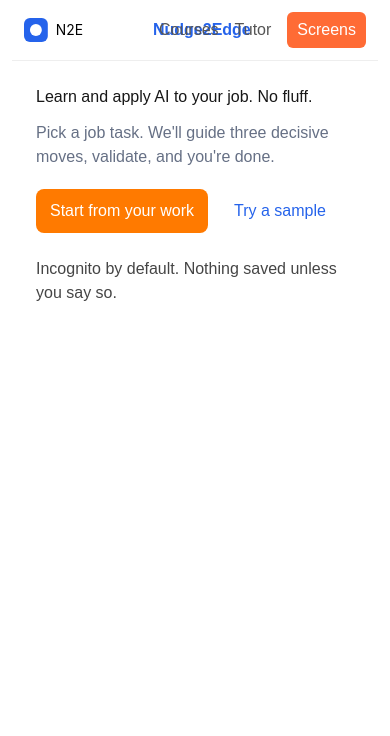
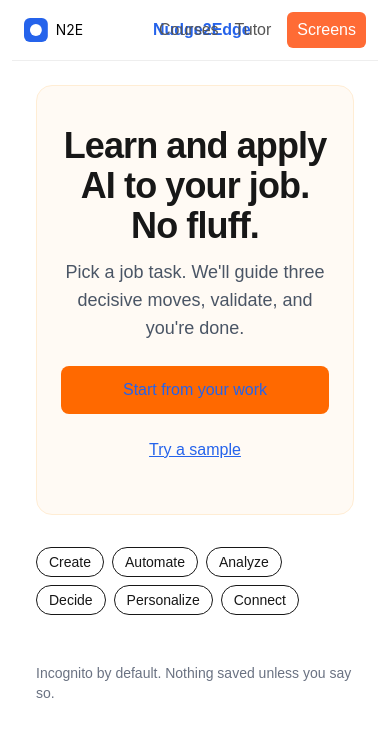
Before and after one commit to mukund-n2e/ai-tutor-ui, a Next.js app: page / in a window 390 px wide. Shown: the top 736 px of the page. Built offline with nearby package versions, Linux system fonts and the light colour scheme.

Commit message:
feat(landing): baseline hero + CTA styles, verb chips, responsive (#83)
Co-authored-by: mukund-n2e <mukund-6019@users.noreply.github.com>

```diff
--- a/src/app/page.tsx
+++ b/src/app/page.tsx
@@ -1,15 +1,51 @@
-export default function Home() {
+import Link from 'next/link';
+
+export default function LandingPage() {
+  const verbs = ['Create', 'Automate', 'Analyze', 'Decide', 'Personalize', 'Connect'];
   return (
-    <main style={{padding:24,maxWidth:980,margin:'0 auto'}}>
-      <h1 style={{marginBottom:12}}>Learn and apply AI to your job. No fluff.</h1>
-      <p style={{color:'#667085',marginBottom:20}}>Pick a job task. We&apos;ll guide three decisive moves, validate, and you&apos;re done.</p>
+    <main className="mx-auto max-w-3xl p-6">
+      <section className="rounded-2xl border border-orange-100 bg-orange-50/60 px-6 py-10 text-center">
+        <h1 className="text-4xl font-bold tracking-tight">
+          Learn and apply AI to your job. No fluff.
+        </h1>
+        <p className="mt-3 text-lg text-gray-600">
+          Pick a job task. We&apos;ll guide three decisive moves, validate, and you&apos;re done.
+        </p>
 
-      <div style={{display:'flex',gap:12,marginBottom:24}}>
-        <a href="/onboarding/role" style={{padding:'10px 14px',background:'#ff7a00',color:'#fff',borderRadius:8,textDecoration:'none'}}>Start from your work</a>
-        <a href="/samples" style={{padding:'10px 14px',textDecoration:'none'}}>Try a sample</a>
+        <div className="mt-6 flex flex-col sm:flex-row gap-3 justify-center">
+          <Link
+            href="/onboarding/role"
+            className="inline-flex items-center justify-center rounded-md px-5 py-3 font-medium bg-orange-500 text-white hover:bg-orange-600 focus:outline-none focus-visible:ring-2 focus-visible:ring-offset-2"
+            data-testid="cta-start-from-work"
+          >
+            Start from your work
+          </Link>
+          <Link
+            href="/samples"
+            className="inline-flex items-center justify-center px-5 py-3 font-medium underline"
+            data-testid="cta-try-a-sample"
+          >
+            Try a sample
+          </Link>
+        </div>
+      </section>
+
+      <div className="mt-8 flex flex-wrap gap-2" aria-label="verbs">
+        {verbs.map(v => (
+          <span
+            key={v}
+            className="select-none rounded-full border px-3 py-1 text-sm"
+            data-testid={`verb-chip-${v}`}
+            aria-disabled="true"
+          >
+            {v}
+          </span>
+        ))}
       </div>
 
-      <footer style={{marginTop:24,opacity:0.8}}>Incognito by default. Nothing saved unless you say so.</footer>
+      <footer className="mt-12 text-sm text-gray-500">
+        Incognito by default. Nothing saved unless you say so.
+      </footer>
     </main>
   );
 }
```
